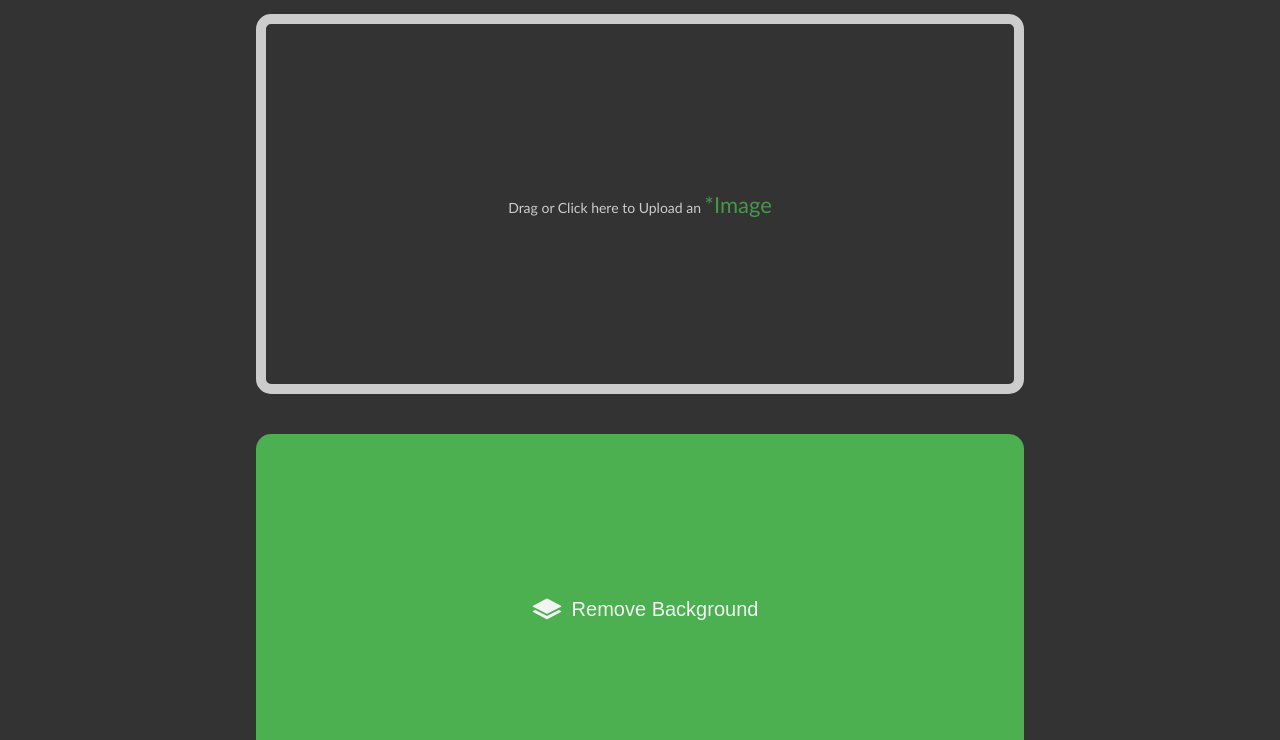
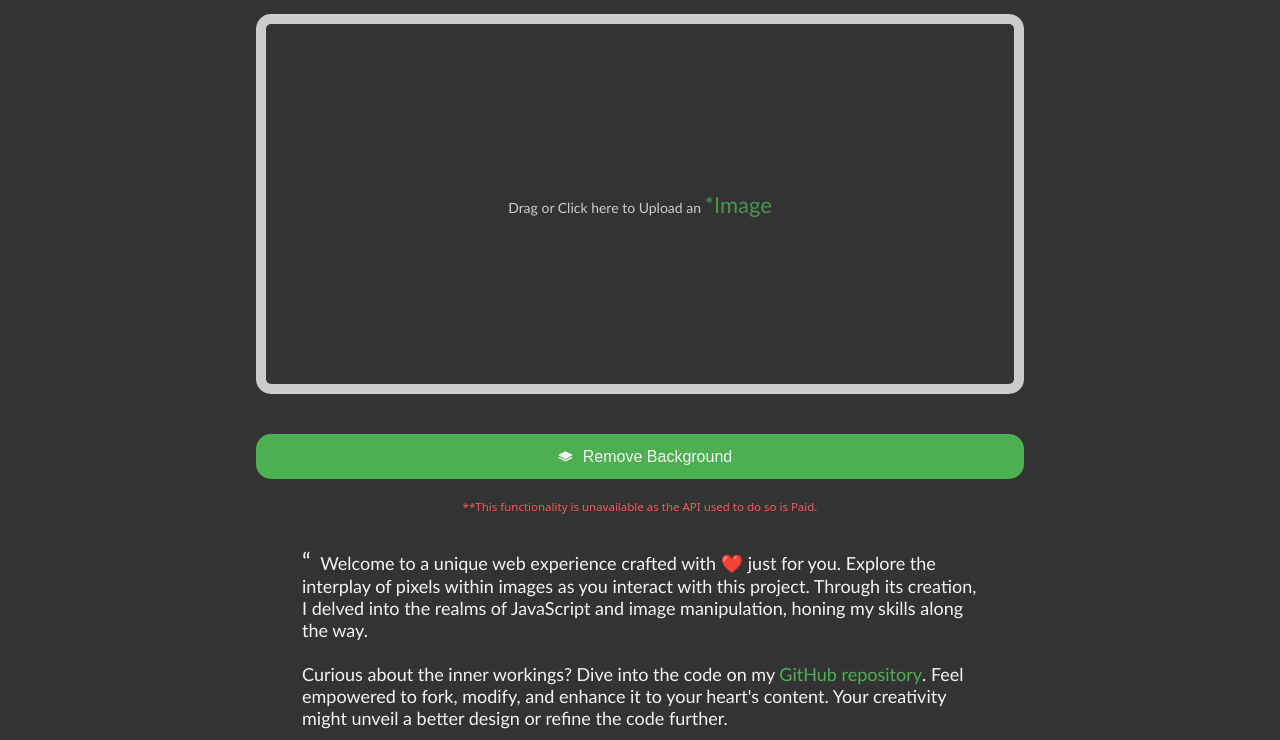
Before and after one commit to iRishabhSingh/pixels-playground, a plain HTML site: page index.html in a window 1280 px wide. Shown: the part 60-800 px from the top of the page. Drawn offline with Linux system fonts and the light colour scheme.

Commit message:
Updated btn issue

```diff
--- a/css/_main.scss
+++ b/css/_main.scss
@@ -11,7 +11,6 @@
   width: 60vw;
   min-width: 350px;
   max-width: 950px;
-  min-height: 350px;
   max-height: 950px;
   margin: 20px auto;
   border: 1rem solid var(--text-color-opac);
--- a/css/_mainBtns.scss
+++ b/css/_mainBtns.scss
@@ -1,35 +1,36 @@
 .btn {
   @include flex;
-  height: 5rem;
+  height: 4.5rem;
   border: none;
+  padding: 0.5rem;
+  font-size: 1.6rem;
   color: var(--text-color);
-  font-size: 2rem;
+  transition: background 0.5s;
   background-color: var(--color-theme);
-  transition: background 0.5s;
-  transition: font-size 1.5s;
 
   &:hover {
+    border: none;
     background-color: transparent !important;
-    border: none;
-    font-size: 2.1rem;
   }
+
   svg {
-    width: 3rem;
+    width: 1.5rem;
     margin: 0 1rem;
     fill: var(--text-color);
   }
 }
+
 .btns {
-  // width: 65%;
   margin: auto;
+  display: none;
   text-align: center;
-  display: none;
   flex-direction: column;
 
   & > div {
     display: block;
   }
 }
+
 #removeBGDiv {
   display: flex;
 
```
Also changed, not shown: css/style.css, 1 other file.
